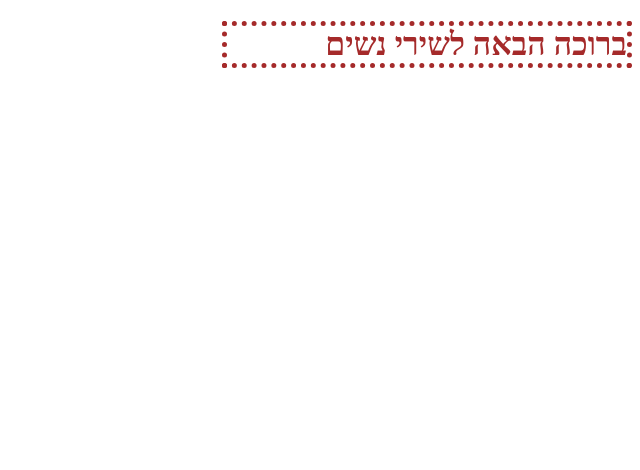
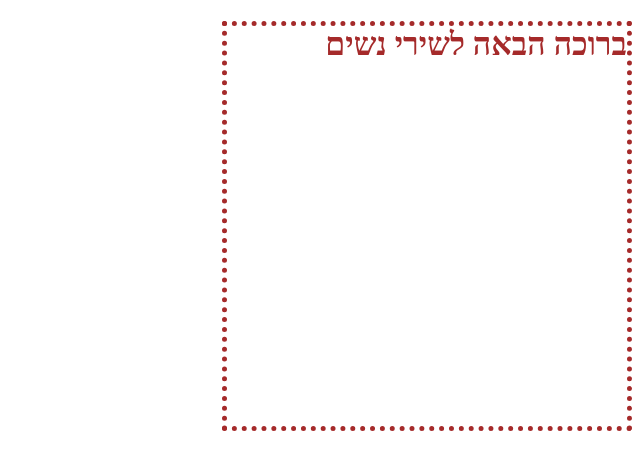
Before and after one commit to sararozenzvig/c4, a plain HTML site: page index.html in a window 1280 px wide. Shown: the whole page, without its empty margins (640-1280 px from the left). Drawn offline with Linux system fonts and the light colour scheme.

Commit message:
adedd hidhth

```diff
--- a/index.html
+++ b/index.html
@@ -7,6 +7,6 @@
     <link rel="shortcut icon" href="https://avatars.mds.yandex.net/i?id=8a2ea5fedc31a68c01a69f8a8c63030640a0c8de-9228969-images-thumbs&n=13" type="image/x-icon">
 </head>
 <body dir="rtl" background="https://avatars.mds.yandex.net/i?id=c8e5ef2cef4fb7c06a6bc282bcbb38c185e32e49-8196573-images-thumbs&ref=rim&n=33&w=356&h=200">
-   <h1 style="color:brown;background-color: white; border: 5px dotted brown; width: 400px;"> ברוכה הבאה  לשירי נשים  </h1>
+   <h1 style="color:brown;background-color: white; border: 5px dotted brown; width: 400px; height: 400px;"> ברוכה הבאה  לשירי נשים  </h1>
 </body>
 </html>
```
